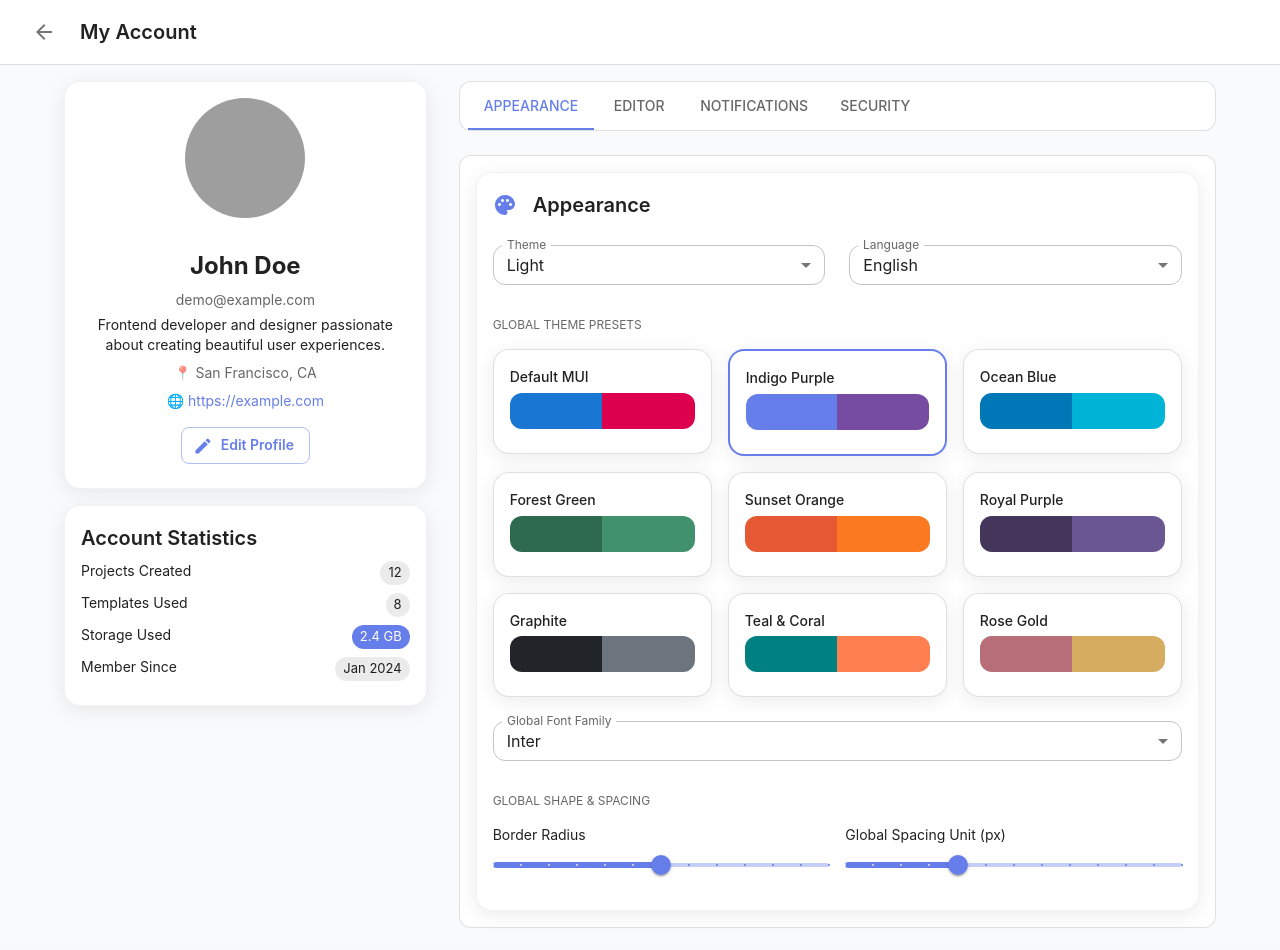
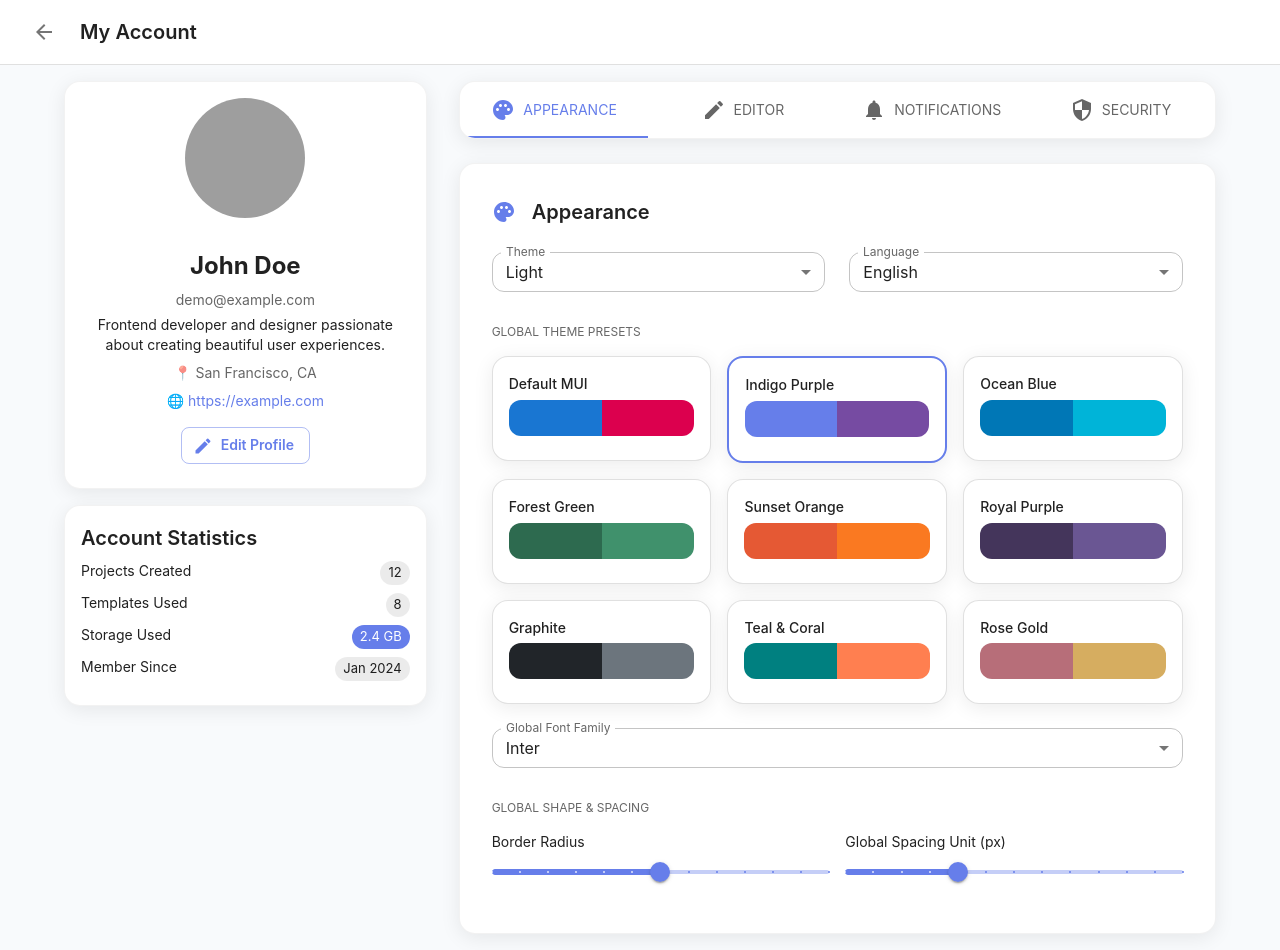
Before and after one commit to vishwakarma-dev/New, a React (Vite) app: page /#/profile in a window 1280 px wide. Both pictures are taken after a click on the button "John Doe". Built offline with nearby package versions, Linux system fonts and the light colour scheme; grey boxes are pictures that could not be loaded.

Commit message:
Modified Profile Page

```diff
--- a/pages/ProfilePage.tsx
+++ b/pages/ProfilePage.tsx
@@ -284,19 +284,25 @@ const ProfilePage: React.FC = () => {
 
           {/* Settings Sections */}
           <Grid size={{ xs:12, md:8 }} >
-            <Box sx={{ display: 'flex', flexDirection: 'column', gap: 3 }}>
-              <Paper variant="outlined" sx={{ bgcolor: 'background.paper' }}>
-                <Tabs value={activeTab} onChange={(_, v) => setActiveTab(v)} variant="scrollable" sx={{ px: 1 }}>
-                  <Tab value="appearance" label="Appearance" />
-                  <Tab value="editor" label="Editor" />
-                  <Tab value="notifications" label="Notifications" />
-                  <Tab value="security" label="Security" />
+            <Box sx={{ display: "flex", flexDirection: "column", gap: 3 }}>
+              <Card>
+                <Tabs
+                  value={activeTab}
+                  onChange={(_, v) => setActiveTab(v)}
+                  variant="fullWidth"
+                  sx={{
+                    "& .MuiTab-root": { minHeight: 56, fontWeight: 400 },
+                  }}
+                >
+                  <Tab icon={<Palette />} iconPosition="start" value="appearance" label="Appearance" />
+                  <Tab icon={<Edit />} iconPosition="start" value="editor" label="Editor" />
+                  <Tab icon={<Notifications />} iconPosition="start" value="notifications" label="Notifications" />
+                  <Tab icon={<Security />} iconPosition="start" value="security" label="Security" />
                 </Tabs>
-              </Paper>
+              </Card>
 
               {activeTab === 'appearance' && (
-              <Paper variant="outlined" sx={{ p: 2, bgcolor: 'background.paper' }}>
-              <Card>
+                <Card variant='outlined' sx={{padding : 2}}>
                   <CardContent>
                     <Box sx={{ display: 'flex', alignItems: 'center', mb: 3 }}>
                       <Palette sx={{ mr: 2, color: 'primary.main' }} />
@@ -383,12 +389,10 @@ const ProfilePage: React.FC = () => {
                     </Box>
                   </CardContent>
                 </Card>
-              </Paper>
               )}
 
               {activeTab === 'editor' && (
-              <Paper variant="outlined" sx={{ p: 2, bgcolor: 'background.paper' }}>
-              <Card>
+                <Card variant='outlined' sx={{padding : 2}}>
                   <CardContent>
                     <Box sx={{ display: 'flex', alignItems: 'center', mb: 3 }}>
                       <Edit sx={{ mr: 2, color: 'primary.main' }} />
@@ -439,12 +443,10 @@ const ProfilePage: React.FC = () => {
                     </FormControl>
                   </CardContent>
                 </Card>
-              </Paper>
               )}
 
               {activeTab === 'notifications' && (
-              <Paper variant="outlined" sx={{ p: 2, bgcolor: 'background.paper' }}>
-              <Card>
+                <Card variant='outlined' sx={{padding : 2}}>
                   <CardContent>
                     <Box sx={{ display: 'flex', alignItems: 'center', mb: 3 }}>
                       <Notifications sx={{ mr: 2, color: 'primary.main' }} />
@@ -473,13 +475,13 @@ const ProfilePage: React.FC = () => {
                     </List>
                   </CardContent>
                 </Card>
-              </Paper>
               )}
 
               {activeTab === 'security' && (
-              <Paper variant="outlined" sx={{ p: 2, bgcolor: 'background.paper' }}>
+              <Box gap={2}>
+
                 <Box display="flex" flexDirection="column" gap={2}>
-              <Card>
+                  <Card variant='outlined' sx={{padding : 2}}>
                     <CardContent>
                       <Box sx={{ display: 'flex', alignItems: 'center', mb: 3 }}>
                         <Security sx={{ mr: 2, color: 'primary.main' }} />
@@ -542,7 +544,7 @@ const ProfilePage: React.FC = () => {
                   </Card>
 
                   {/* Danger Zone */}
-              <Card sx={{ border: '1px solid', borderColor: 'error.main' }}>
+                  <Card variant='outlined' sx={{ border: '1px solid', borderColor: 'error.main', padding: 2 }}>
                     <CardContent>
                       <Typography variant="h6" color="error.main" gutterBottom>
                         Danger Zone
@@ -561,7 +563,7 @@ const ProfilePage: React.FC = () => {
                     </CardContent>
                   </Card>
                 </Box>
-              </Paper>
+              </Box>
               )}
             </Box>
           </Grid>
```
Lines whose indentation alone changed are shown as unchanged.
